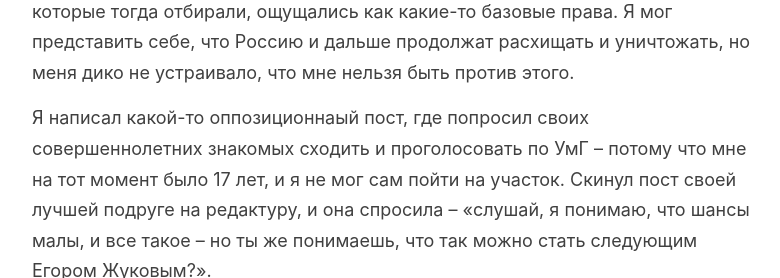
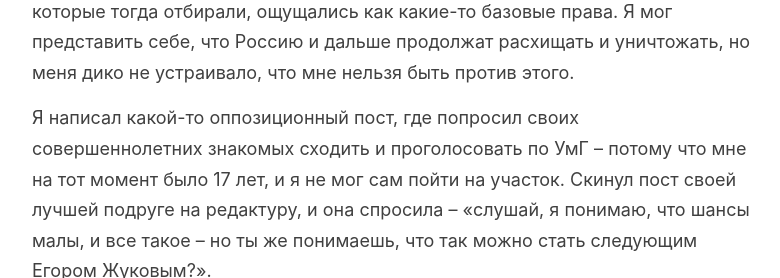
Before and after one commit to KiK0S/kik0s.github.io, a Jekyll site: the page built from _posts/2023-09-12-politics-and-emigration.md, in a window 1280 px wide and 900 px high, scrolled down 2676 px, cut to the strip 153-431 px from the top of the window. Shown: the whole strip, without its empty margins (248-1028 px from the left). Built offline with Jekyll 4.4.1, drawn with Linux system fonts in a browser that asks for light colours; some of the changed text lies outside the part shown.

Commit message:
typo fixes

```diff
--- a/_posts/2023-09-12-politics-and-emigration.md
+++ b/_posts/2023-09-12-politics-and-emigration.md
@@ -60,7 +60,7 @@ published: true
 
 Тем же летом случилось Московское дело, в рамках которого куча людей загремели в тюрьму за просто так: менты избили людей, и отдально взятым избитым в целях всеобщего запугивания выписали уголовки с несколькими годами тюрьмы. Меня это очень сильно задело, потому что права и свободы, которые тогда отбирали, ощущались как какие-то базовые права. Я мог представить себе, что Россию и дальше продолжат расхищать и уничтожать, но меня дико не устраивало, что мне нельзя быть против этого.
 
-Я написал какой-то оппозиционнаый пост, где попросил своих совершеннолетних знакомых сходить и проголосовать по УмГ -- потому что мне на тот момент было 17 лет, и я не мог сам пойти на участок. Скинул пост своей лучшей подруге на редактуру, и она спросила -- <<слушай, я понимаю, что шансы малы, и все такое -- но ты же понимаешь, что так можно стать следующим Егором Жуковым?>>.
+Я написал какой-то оппозиционный пост, где попросил своих совершеннолетних знакомых сходить и проголосовать по УмГ -- потому что мне на тот момент было 17 лет, и я не мог сам пойти на участок. Скинул пост своей лучшей подруге на редактуру, и она спросила -- <<слушай, я понимаю, что шансы малы, и все такое -- но ты же понимаешь, что так можно стать следующим Егором Жуковым?>>.
 
 ![](/images/protests-and-emigration-2.jpg)
 
```
Also changed, not shown: other parts of _posts/2023-09-12-politics-and-emigration.md (+1 -1 lines).
